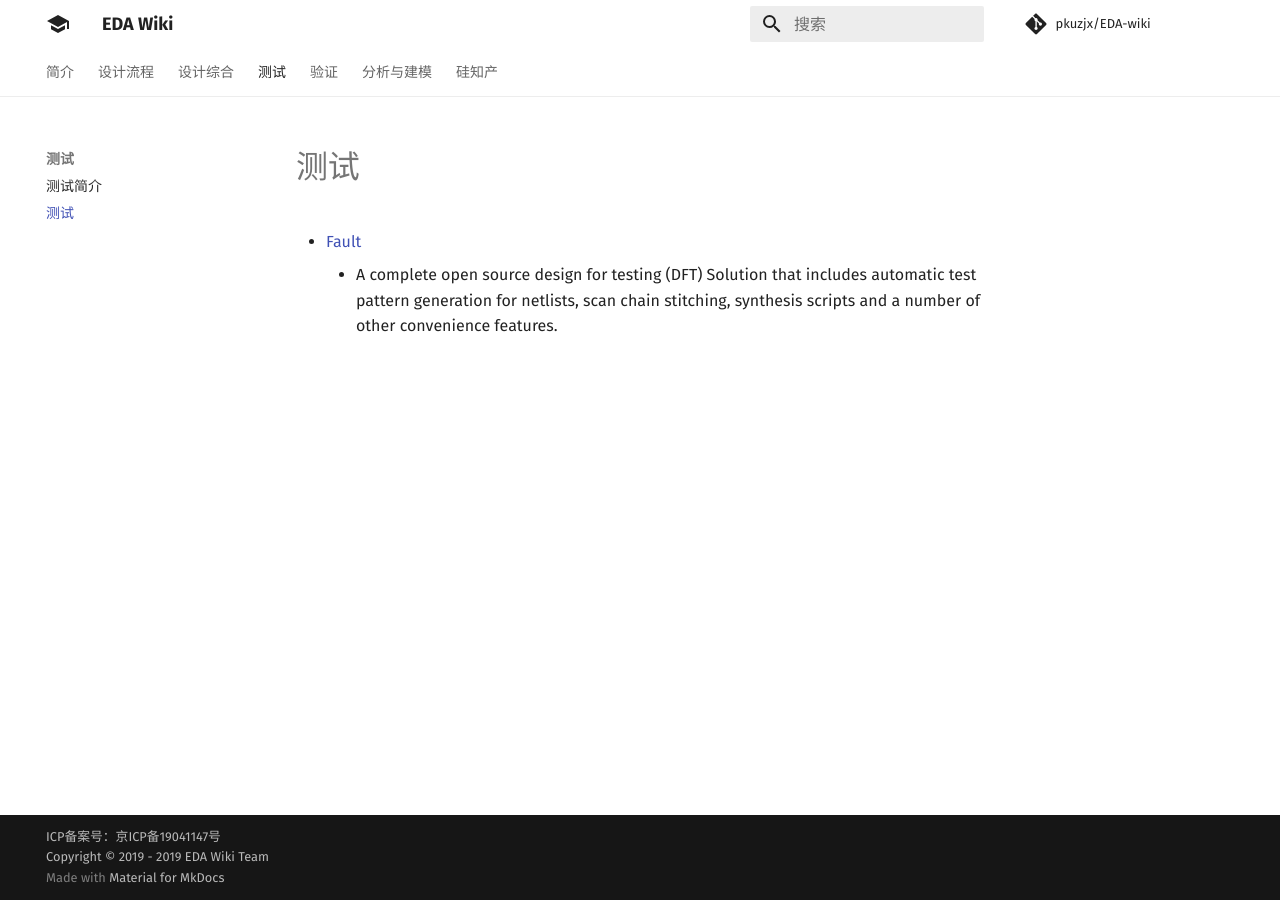
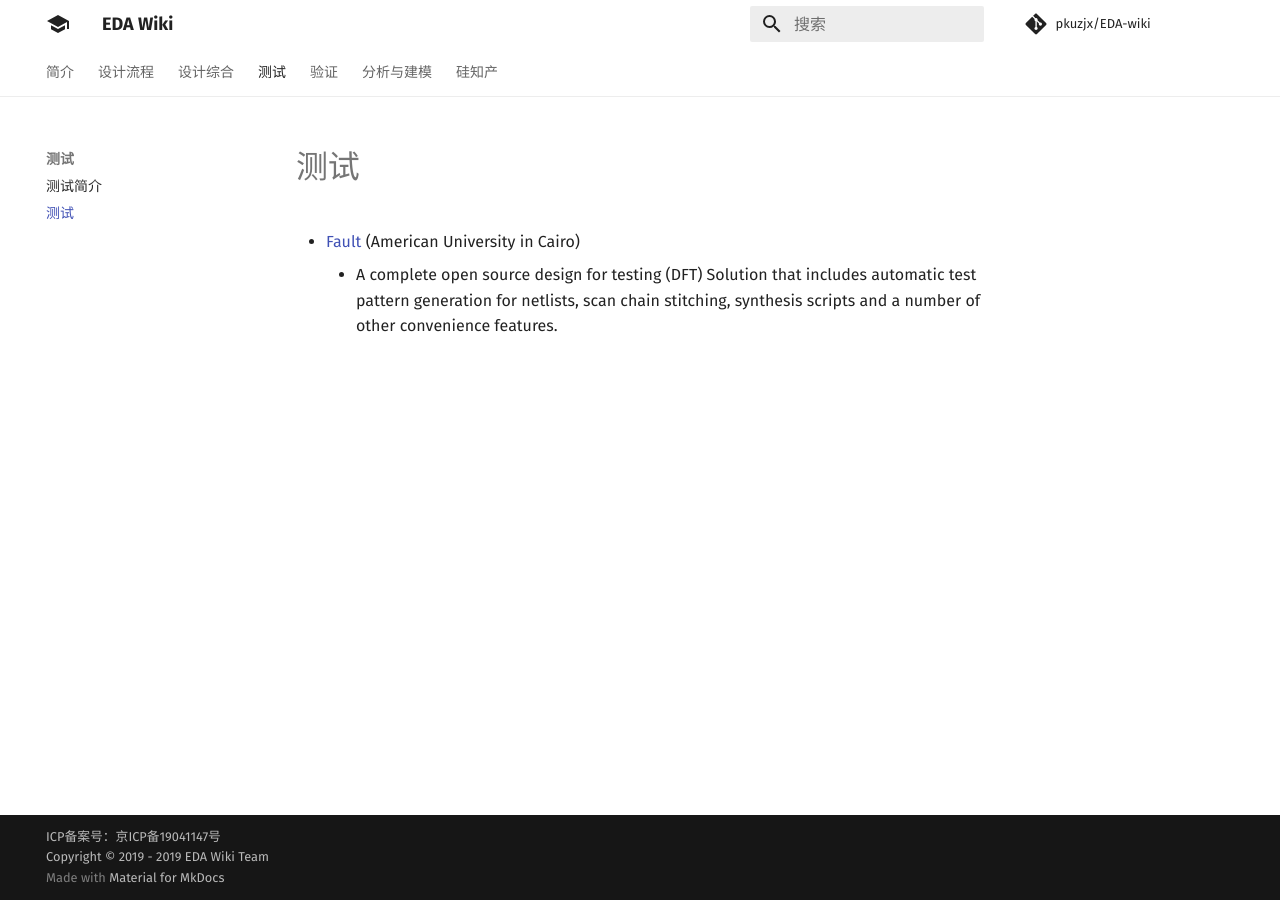
Before and after one commit to daitoto/EDA-wiki, an MkDocs documentation site: the page built from docs/testing/testing.md, in a window 1280 px wide. Built offline with MkDocs 1.6.1 and Material for MkDocs 9.7.7, drawn with Linux system fonts in a browser that asks for light colours; comment, search, counter and statistics services are not loaded.

Commit message:
Update testing.md

```diff
--- a/docs/testing/testing.md
+++ b/docs/testing/testing.md
@@ -1,2 +1,2 @@
-- [Fault](https://github.com/Cloud-V/Fault)
+- [Fault](https://github.com/Cloud-V/Fault) (American University in Cairo)
   - A complete open source design for testing (DFT) Solution that includes automatic test pattern generation for netlists, scan chain stitching, synthesis scripts and a number of other convenience features.
```
